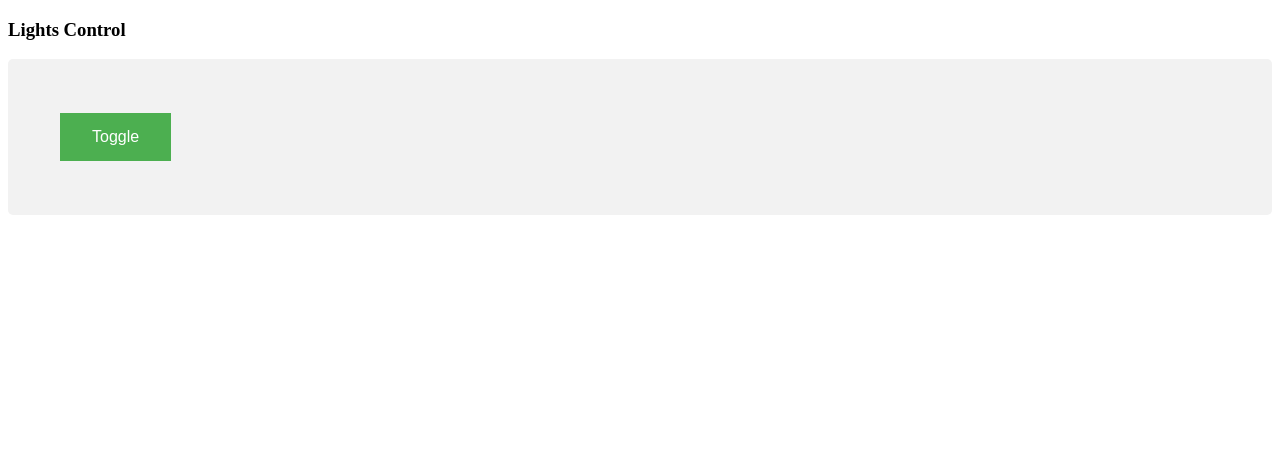
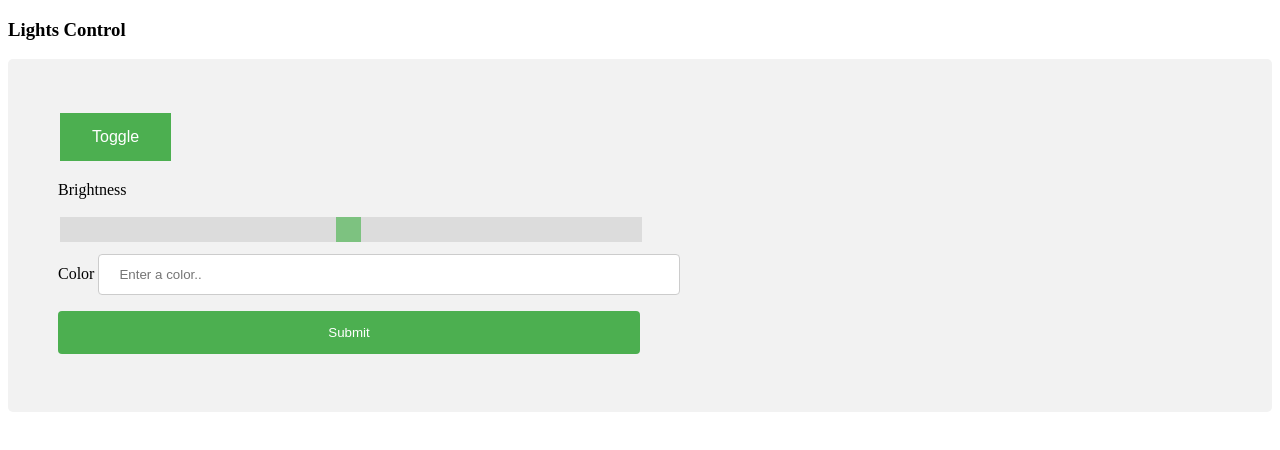
Before and after one commit to nabuskey/led-demo, a plain HTML site: page frontend/index.html in a window 1280 px wide. Drawn offline with nearby package versions, Linux system fonts and the light colour scheme.

Commit message:
fix issues

```diff
--- a/frontend/index.html
+++ b/frontend/index.html
@@ -87,13 +87,13 @@
 
 <div>
     <button class="button" onclick="toggle()">Toggle</button>
-<!--    <p>Brightness</p>-->
-<!--    <input type="range" min="1" max="100" value="50" class="slider" id="myRange">-->
-<!--    <form>-->
-<!--        <label for="colorName">Color</label>-->
-<!--        <input type="text" id="colorName" name="colorName" placeholder="Enter a color..">-->
-<!--        <input type="button" id="submit" value="Submit" onclick="return runAllTheThings()">-->
-<!--    </form>-->
+    <p>Brightness</p>
+    <input type="range" min="1" max="100" value="50" class="slider" id="myRange">
+    <form>
+        <label for="colorName">Color</label>
+        <input type="text" id="colorName" name="colorName" placeholder="Enter a color..">
+        <input type="button" id="submit" value="Submit" onclick="return runAllTheThings()">
+    </form>
 </div>
 
 </body>
```
